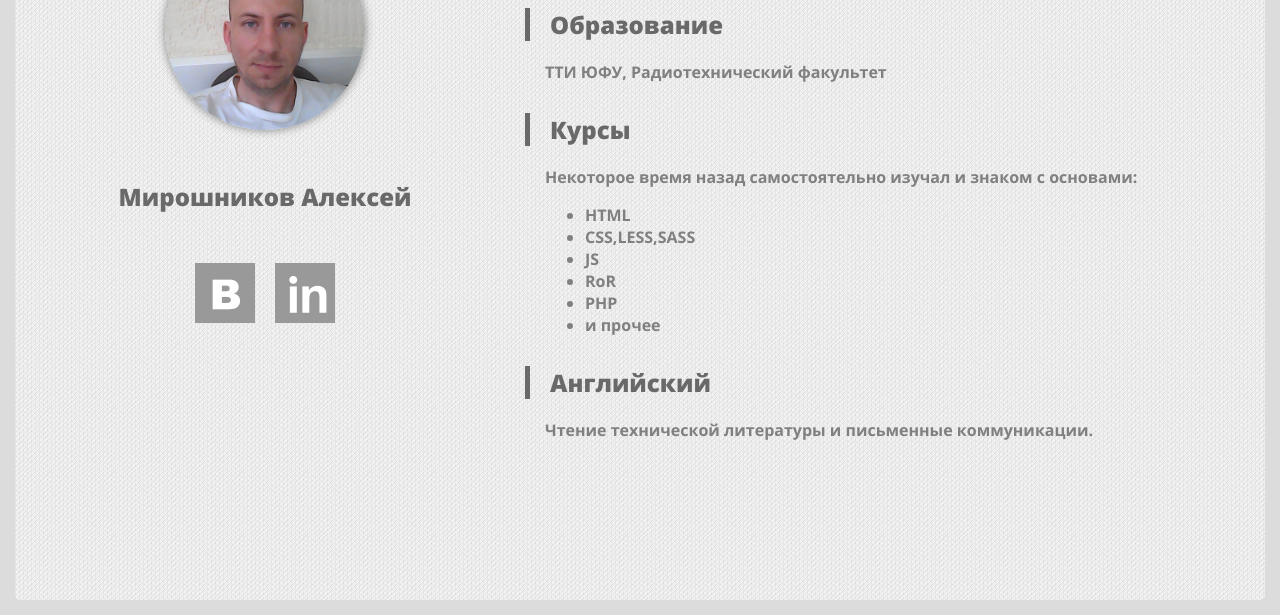
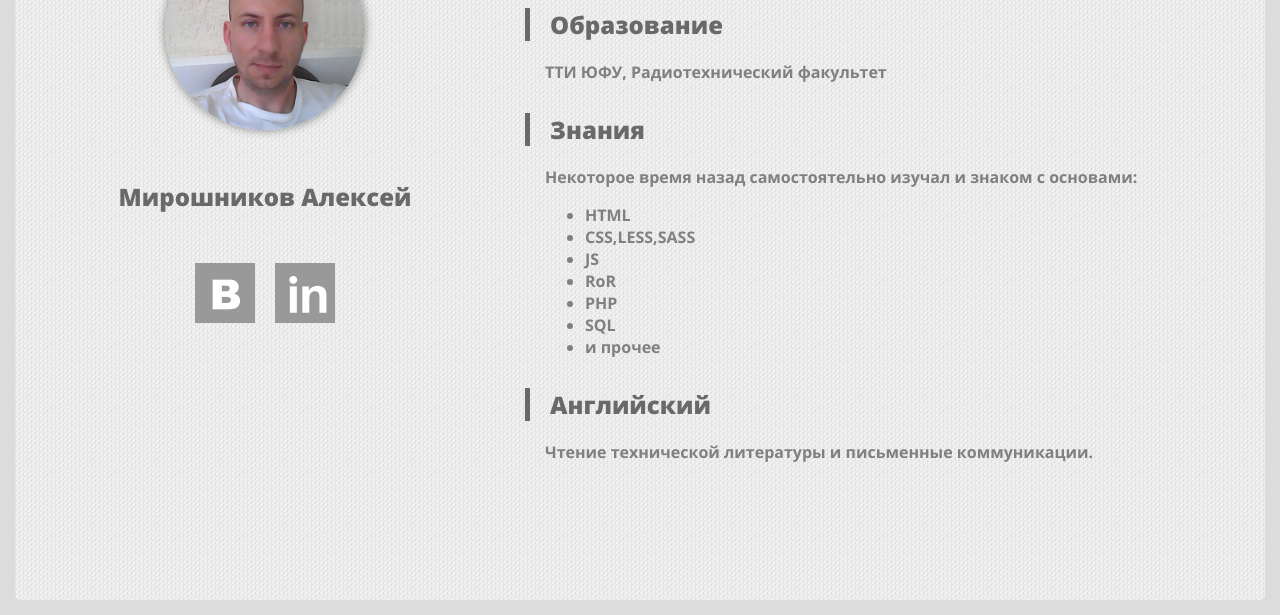
Before and after one commit to ambassadortsure/ambassadortsure.github.io, a plain HTML site: page index.html in a window 1280 px wide. Shown: the part 185-800 px from the top of the page. Drawn offline with Linux system fonts and the light colour scheme.

Commit message:
Update index.html
lodoss 2

```diff
--- a/index.html
+++ b/index.html
@@ -27,7 +27,7 @@
 				<div class="ans">ТТИ ЮФУ, Радиотехнический факультет</div>
 			</div>
 			<div class="piece">
-				<span class="qst">Курсы</span>
+				<span class="qst">Знания</span>
 				<div class="ans">
 					Некоторое время назад самостоятельно изучал и знаком с основами:
 					<ul>
@@ -36,6 +36,7 @@
 						<li>JS</li>
 						<li>RoR</li>
 						<li>PHP</li>
+						<li>SQL</li>
 						<li>и прочее</li>
 					</ul>
 				</div>
```
